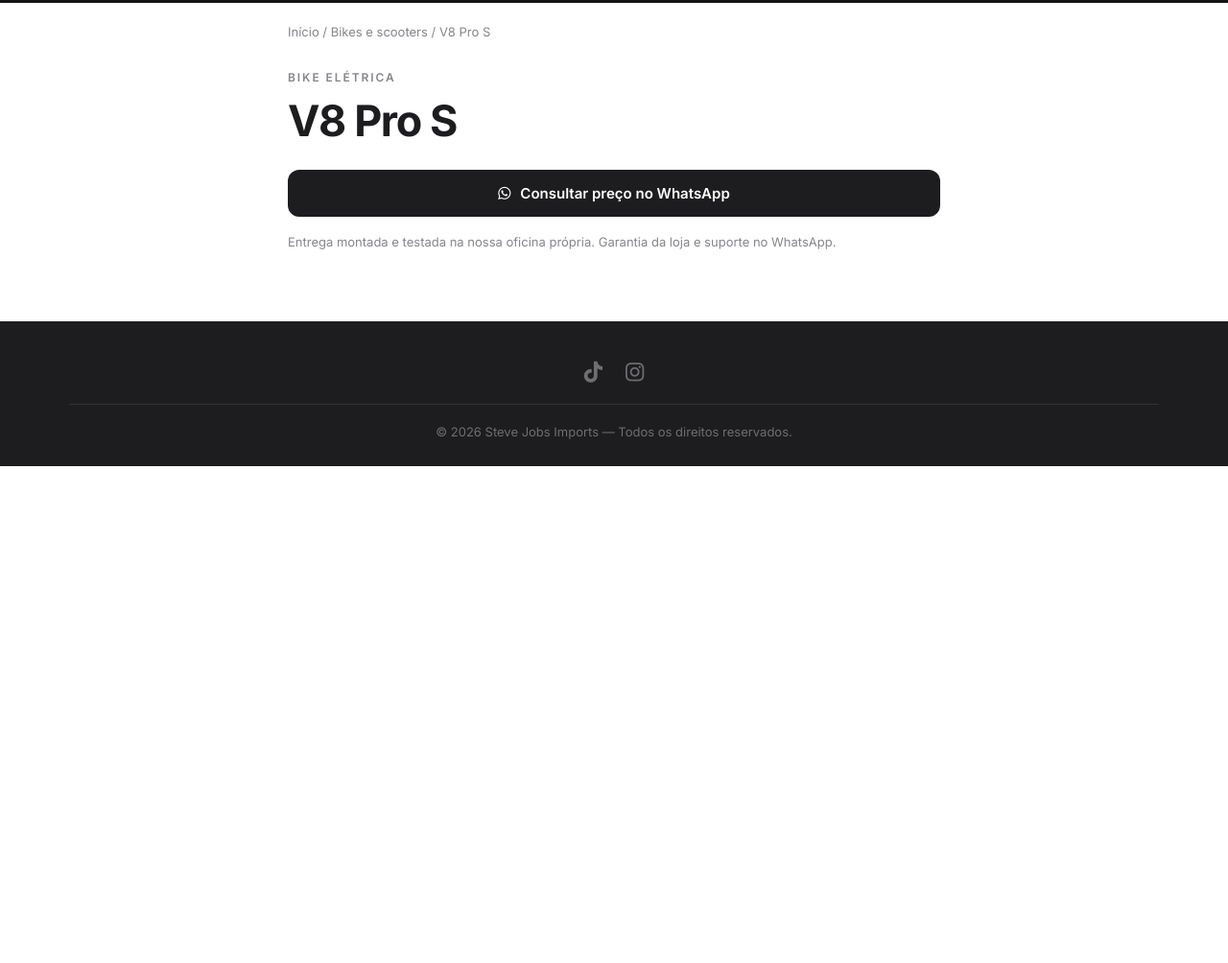
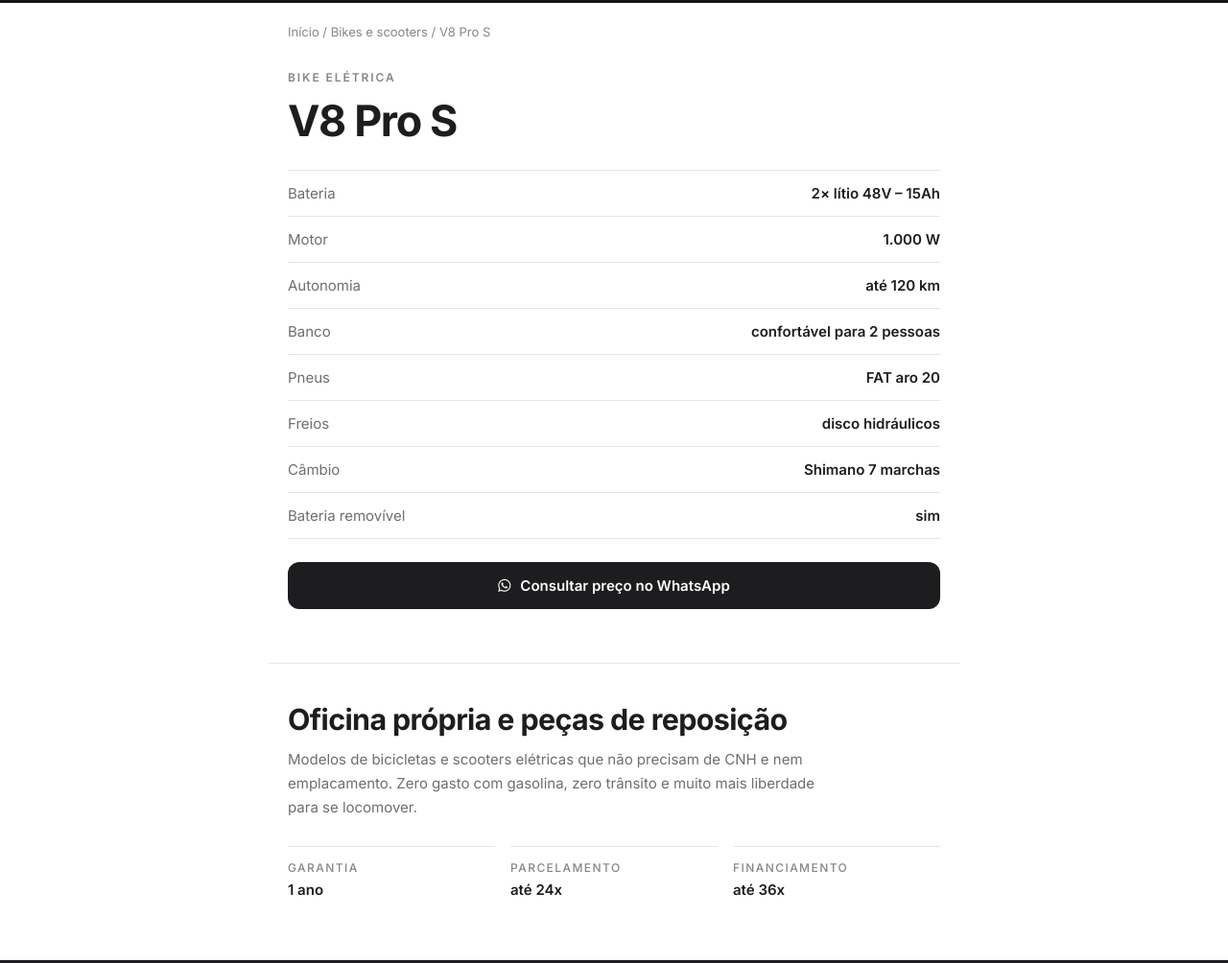
Before and after one commit to JobsM/jobs.mafi4, a plain HTML site: page v8-pro-s.html in a window 1280 px wide. Shown: the part 117-1121 px from the top of the page at 96% size. Before the commit the page ends 800 px from the top, so only its background shows below. Drawn offline with Linux system fonts and the light colour scheme.

Commit message:
Preenche V8 Pro e V8 Pro S e adiciona bloco final de oficina/condicoes
- 8 caracteristicas por modelo, exatamente as informadas
- bloco final: oficina propria, CNH/emplacamento, garantia 1 ano, 24x e 36x
- sem repetir oficina nem garantia

```diff
--- a/v8-pro-s.html
+++ b/v8-pro-s.html
@@ -4,11 +4,11 @@
     <meta charset="UTF-8">
     <meta name="viewport" content="width=device-width, initial-scale=1.0">
     <title>V8 Pro S | Steve Jobs Imports</title>
-    <meta name="description" content="Bike elétrica V8 Pro S. Consulte preço, disponibilidade e ficha técnica no WhatsApp.">
+    <meta name="description" content="V8 Pro S: bateria 2× lítio 48V – 15Ah, motor 1.000 W, autonomia até 120 km, banco confortável para 2 pessoas, pneus FAT aro 20, freios disco hidráulicos, câmbio Shimano 7 marchas, bateria removível sim.">
     <link rel="canonical" href="https://stevemobile.com.br/v8-pro-s.html">
     <meta property="og:type" content="product">
     <meta property="og:title" content="V8 Pro S | Steve Jobs Imports">
-    <meta property="og:description" content="Bike elétrica V8 Pro S. Consulte preço e disponibilidade.">
+    <meta property="og:description" content="V8 Pro S: bateria 2× lítio 48V – 15Ah, motor 1.000 W, autonomia até 120 km, banco confortável para 2 pessoas, pneus FAT aro 20, freios disco hidráulicos, câmbio Shimano 7 marchas, bateria removível sim.">
     <meta name="twitter:card" content="summary_large_image">
     <link rel="icon" href="./img/favicon.ico" type="image/x-icon">
     <link rel="preconnect" href="https://fonts.googleapis.com">
@@ -17,18 +17,68 @@
     <link rel="stylesheet" href="https://cdnjs.cloudflare.com/ajax/libs/font-awesome/6.4.0/css/all.min.css">
     <link rel="stylesheet" href="style.css">
     <style>
-        .p-wrap { max-width: 720px; margin: 0 auto; padding: 0 20px 72px; }
+        .p-wrap { max-width: 720px; margin: 0 auto; padding: 0 20px 56px; }
         .p-breadcrumb { font-size: 13px; color: #86868b; padding: 22px 0 0; }
         .p-breadcrumb a { color: #86868b; text-decoration: none; }
         .p-breadcrumb a:hover { color: #1d1d1f; }
         .p-head { margin-top: 28px; }
         .p-eyebrow { font-size: 12px; letter-spacing: 0.16em; text-transform: uppercase; color: #86868b; font-weight: 600; }
         .p-head h1 { font-size: clamp(2rem, 5vw, 2.8rem); letter-spacing: -0.03em; margin: 10px 0 6px; color: #1d1d1f; }
-        .p-cta { display: inline-flex; align-items: center; justify-content: center; gap: 10px; background: #1d1d1f; color: #fff; text-decoration: none; padding: 15px 26px; border-radius: 12px; font-weight: 600; font-size: 15px; width: 100%; margin-top: 18px; }
+        .p-specs { list-style: none; margin: 24px 0; padding: 0; border-top: 1px solid #e5e5e5; }
+        .p-specs li { display: flex; justify-content: space-between; gap: 20px; padding: 14px 0; border-bottom: 1px solid #e5e5e5; font-size: 15px; }
+        .p-specs span:first-child { color: #6e6e73; }
+        .p-specs span:last-child { color: #1d1d1f; font-weight: 600; text-align: right; }
+        .p-cta { display: inline-flex; align-items: center; justify-content: center; gap: 10px; background: #1d1d1f; color: #fff; text-decoration: none; padding: 15px 26px; border-radius: 12px; font-weight: 600; font-size: 15px; width: 100%; }
         .p-cta:hover { background: #000; }
-        .p-note { margin-top: 16px; font-size: 13px; color: #86868b; line-height: 1.6; }
+
+        .p-final {
+            max-width: 720px;
+            margin: 0 auto;
+            padding: 40px 20px 64px;
+            border-top: 1px solid #e5e5e5;
+        }
+        .p-final h2 {
+            font-size: clamp(1.4rem, 3.4vw, 1.9rem);
+            letter-spacing: -0.02em;
+            color: #1d1d1f;
+            margin-bottom: 12px;
+        }
+        .p-final p {
+            font-size: 15px;
+            line-height: 1.65;
+            color: #6e6e73;
+            max-width: 60ch;
+        }
+        .p-final p + p { margin-top: 12px; }
+        .p-final ul {
+            list-style: none;
+            margin: 28px 0 0;
+            padding: 0;
+            display: grid;
+            grid-template-columns: repeat(3, 1fr);
+            gap: 16px;
+        }
+        .p-final li {
+            border-top: 1px solid #e5e5e5;
+            padding-top: 14px;
+            font-size: 15px;
+            font-weight: 600;
+            color: #1d1d1f;
+        }
+        .p-final li span {
+            display: block;
+            font-size: 12px;
+            font-weight: 500;
+            letter-spacing: 0.12em;
+            text-transform: uppercase;
+            color: #86868b;
+            margin-bottom: 6px;
+        }
         @media (max-width: 600px) {
-            .p-wrap { padding-bottom: 48px; }
+            .p-wrap { padding-bottom: 32px; }
+            .p-specs li { font-size: 14px; }
+            .p-final { padding: 32px 16px 48px; }
+            .p-final ul { grid-template-columns: 1fr; gap: 12px; }
         }
     </style>
 </head>
@@ -64,15 +114,33 @@
             <span class="p-eyebrow">Bike elétrica</span>
             <h1>V8 Pro S</h1>
 
+            <ul class="p-specs">
+                    <li><span>Bateria</span><span>2× lítio 48V – 15Ah</span></li>
+                    <li><span>Motor</span><span>1.000 W</span></li>
+                    <li><span>Autonomia</span><span>até 120 km</span></li>
+                    <li><span>Banco</span><span>confortável para 2 pessoas</span></li>
+                    <li><span>Pneus</span><span>FAT aro 20</span></li>
+                    <li><span>Freios</span><span>disco hidráulicos</span></li>
+                    <li><span>Câmbio</span><span>Shimano 7 marchas</span></li>
+                    <li><span>Bateria removível</span><span>sim</span></li>
+            </ul>
+
             <a class="p-cta" href="https://wa.me/5548984023936?text=Ol%C3%A1!%20Quero%20saber%20o%20pre%C3%A7o%20e%20a%20disponibilidade%20da%20V8%20Pro%20S." target="_blank" rel="noopener noreferrer">
                 <i class="fa-brands fa-whatsapp" aria-hidden="true"></i> Consultar preço no WhatsApp
             </a>
-
-            <p class="p-note">
-                Entrega montada e testada na nossa oficina própria. Garantia da loja e suporte no WhatsApp.
-            </p>
         </div>
     </main>
+
+    <section class="p-final">
+        <h2>Oficina própria e peças de reposição</h2>
+        <p>Modelos de bicicletas e scooters elétricas que não precisam de CNH e nem emplacamento. Zero gasto com gasolina, zero trânsito e muito mais liberdade para se locomover.</p>
+
+        <ul>
+            <li><span>Garantia</span>1 ano</li>
+            <li><span>Parcelamento</span>até 24x</li>
+            <li><span>Financiamento</span>até 36x</li>
+        </ul>
+    </section>
 
     <footer class="footer">
         <div class="footer-container">
```
Also changed, not shown: v8-pro.html (+78 -10 lines), 1 other file.
